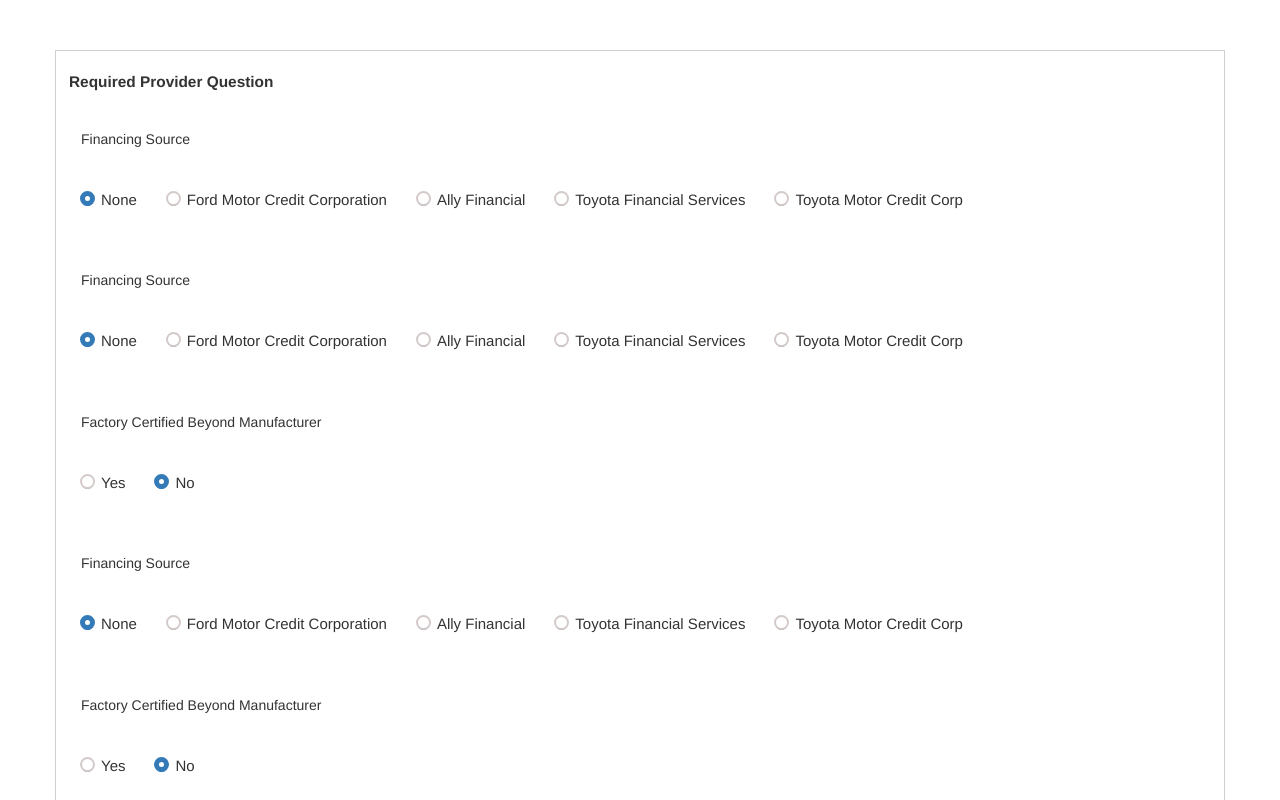
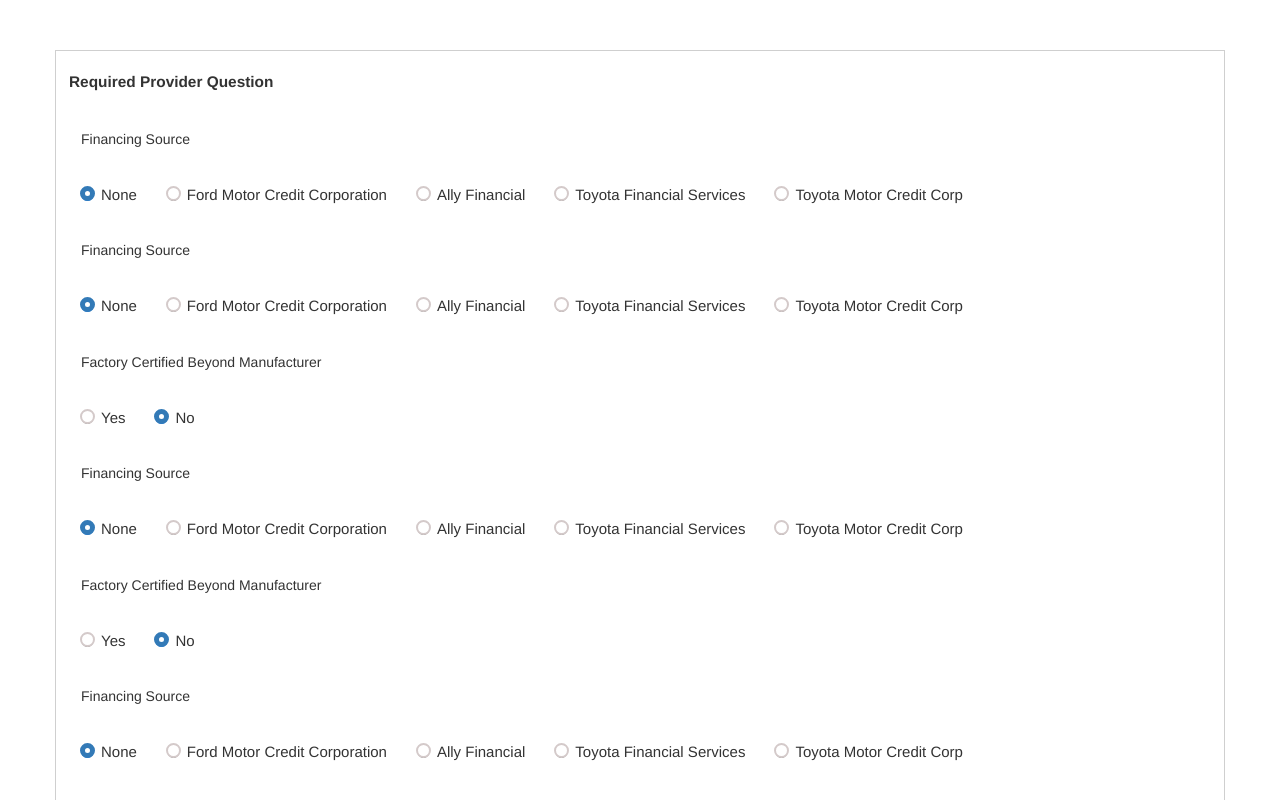
Before and after one commit to vamshilavang/SampleCode, a React app: page / in a window 1280 px wide. Shown: the top 800 px of the page. Built offline with nearby package versions, Linux system fonts and the light colour scheme.

Commit message:
css changes

```diff
--- a/src/components/eMenu/reqProvider/question.js
+++ b/src/components/eMenu/reqProvider/question.js
@@ -9,7 +9,7 @@
         <div>
             <div>{props.data.Caption}</div>
             <form>
-                <div className="radio">
+                <div className="radio" style={{marginBottom:'0px'}}>
                     <div className="control-group">
                         {
                             _.map(props.data.FieldValues.FieldValue, function (c, i) {
--- a/style/App.css
+++ b/style/App.css
@@ -97,7 +97,7 @@
 }
 
 div{
-  padding: 10px 0;
+  padding: 10px 0px 5px 0px
 }
 .labelheader{
   font-weight: bold;
```
